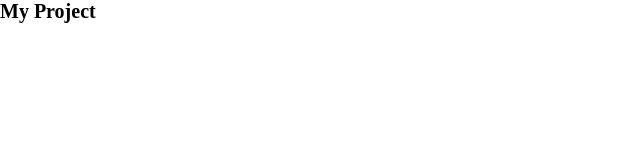
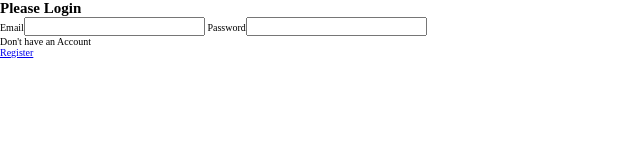
Before and after one commit to fstipo/Form-Animation, a plain HTML site: page index.html in a window 1280 px wide. Shown: the whole page, without its empty margins (0-640 px from the left). Drawn offline with Linux system fonts and the light colour scheme.

Commit message:
add HTML

```diff
--- a/index.html
+++ b/index.html
@@ -14,7 +14,17 @@
   </head>
 
   <body>
-    <h1>My Project</h1>
+    <div class="container">
+      <h2 class="form-heading">Please Login</h2>
+      <form class="form">
+        <label for="email" class="form-label">Email</label
+        ><input type="email" name="" id="email" class="form-input" />
+        <label for="password">Password</label
+        ><input type="password" name="" id="password" class="form-input" />
+      </form>
+      <p class="form-msg">Don't have an Account</p>
+      <a href="#" class="form-link">Register</a>
+    </div>
 
     <script src="app.js"></script>
   </body>
```
